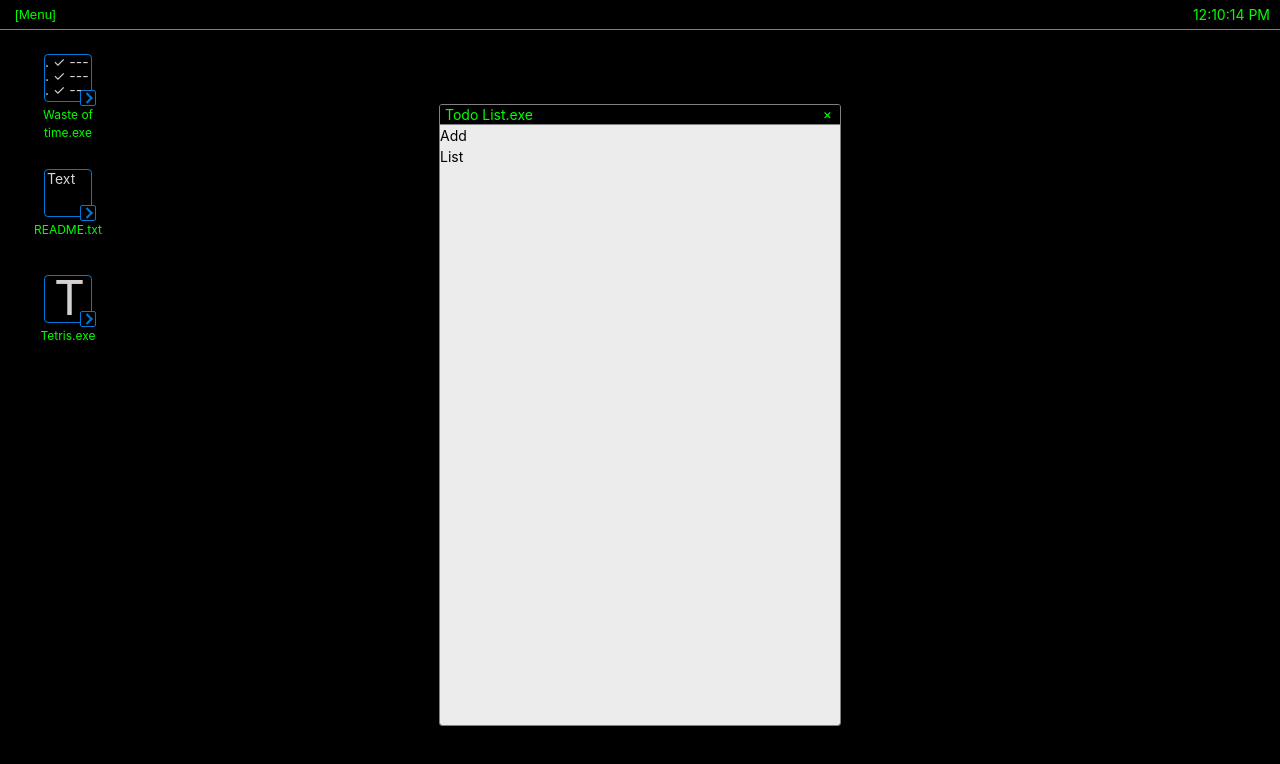
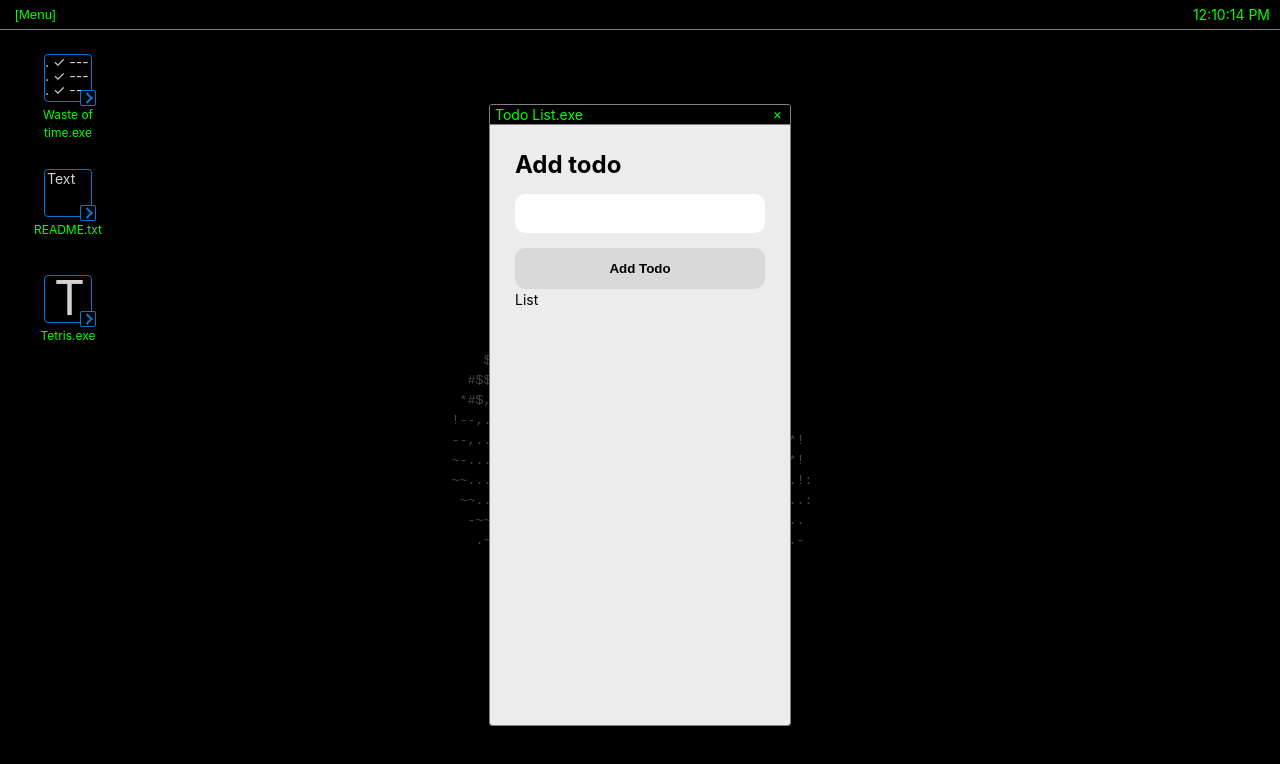
Before and after one commit to a-sorokin/waste-of-time, a React (Vite) app: page / in a window 1280 px wide. Shown: the top 764 px of the page. Built offline with nearby package versions, Linux system fonts and the light colour scheme.

Commit message:
upd todo component

```diff
--- a/src/apps/todoList/basicComponents/Button/Button.module.scss
+++ b/src/apps/todoList/basicComponents/Button/Button.module.scss
@@ -0,0 +1,21 @@
+.button {
+  cursor: pointer;
+  outline: none;
+  border: none;
+  border-radius: 10px;
+  background-color: var(--element-color);
+  padding-top: 13px;
+  padding-bottom: 13px;
+
+  &:hover {
+    background-color: var(--element-hover-color);
+  }
+
+  &:active {
+    scale: 1.02;
+  }
+}
+
+.text {
+  font-weight: bold;
+}
--- a/src/apps/todoList/basicComponents/Button/Button.tsx
+++ b/src/apps/todoList/basicComponents/Button/Button.tsx
@@ -1,5 +1,15 @@
-// import styles from './Button.module.scss';
+import styles from './Button.module.scss';
+import { FC, MouseEvent, ReactElement, memo } from 'react';
 
-export const Button = () => {
-  return <div>Button</div>;
+type Props = {
+  onClick: (e: MouseEvent<HTMLButtonElement>) => void;
+  children: ReactElement | string;
 };
+
+export const Button: FC<Props> = memo(({ children, onClick }) => {
+  return (
+    <button className={styles.button} onClick={onClick}>
+      <span className={styles.text}>{children}</span>
+    </button>
+  );
+});
--- /dev/null
+++ b/src/apps/todoList/basicComponents/Input/Input.module.scss
@@ -0,0 +1,8 @@
+.input {
+  outline: none;
+  border: none;
+  background-color: white;
+  border-radius: 10px;
+  padding: 12px;
+  font-weight: bold;
+}
--- a/src/apps/todoList/basicComponents/Input/Input.tsx
+++ b/src/apps/todoList/basicComponents/Input/Input.tsx
@@ -1,3 +1,10 @@
+import styles from './Input.module.scss';
+import { useCallback } from 'react';
+
 export const Input = () => {
-  return <div>Input</div>;
+  const onChange = useCallback(() => {
+    console.log(`hh`);
+  }, []);
+
+  return <input type="text" className={styles.input} autoFocus onChange={onChange} />;
 };
--- a/src/apps/todoList/components/Add/Add.module.scss
+++ b/src/apps/todoList/components/Add/Add.module.scss
@@ -1,3 +1,11 @@
 .add {
+  display: flex;
+  flex-direction: column;
+  gap: 15px;
+}
 
+.title {
+  font-weight: bold;
+  font-size: 24px;
+  line-height: 29px;
 }
--- a/src/apps/todoList/components/Add/Add.tsx
+++ b/src/apps/todoList/components/Add/Add.tsx
@@ -1,5 +1,18 @@
-// import styles from './Add.module.scss';
+import styles from './Add.module.scss';
+import { useCallback } from 'react';
+import { Button } from '@/apps/todoList/basicComponents/Button/Button';
+import { Input } from '@/apps/todoList/basicComponents/Input/Input';
 
 export const Add = () => {
-  return <div>Add</div>;
+  const onClick = useCallback(() => {
+    console.log(`hi`);
+  }, []);
+
+  return (
+    <div className={styles.add}>
+      <div className={styles.title}>Add todo</div>
+      <Input />
+      <Button onClick={onClick}>Add Todo</Button>
+    </div>
+  );
 };
--- a/src/apps/todoList/components/TodoList/TodoList.module.scss
+++ b/src/apps/todoList/components/TodoList/TodoList.module.scss
@@ -1,7 +1,7 @@
 .todoContainer {
   display: flex;
   width: 100%;
-  min-width: 400px;
+  min-width: 300px;
   height: 100%;
   min-height: 600px;
 }
@@ -14,4 +14,5 @@
   background-color: var(--todo-bg-color);
   min-width: 100%;
   min-height: 100%;
+  padding: 25px;
 }
--- a/src/apps/todoList/todoStyles.module.scss
+++ b/src/apps/todoList/todoStyles.module.scss
@@ -1,3 +1,5 @@
 :root {
-  --todo-bg-color: #ECECEC;
+  --todo-bg-color: #ececec;
+  --element-color: #d9d9d9;
+  --element-hover-color: #e7e7e7;
 }
--- a/src/features/os/components/AppContainer/AppContainer.tsx
+++ b/src/features/os/components/AppContainer/AppContainer.tsx
@@ -10,11 +10,13 @@ import { APPS } from '@/features/os/constants';
 type Props = {
   children: ReactNode;
   appName: APPS;
+  zIndex: number;
+
   launchSpeed?: number;
-  zIndex: number;
+  minWidth?: number;
 };
 
-export const AppContainer: FC<Props> = memo(({ children, appName, launchSpeed, zIndex }) => {
+export const AppContainer: FC<Props> = memo(({ children, appName, launchSpeed, zIndex, minWidth }) => {
   const nodeRef = useRef(null);
   const closeApp = useOsStore((state) => state.closeApp);
   const runningApps = useOsStore((state) => state.runningApps);
@@ -38,6 +40,7 @@ export const AppContainer: FC<Props> = memo(({ children, appName, launchSpeed, z
           <AppLoader launchSpeed={launchSpeed} />
 
           <Resizable
+            minWidth={minWidth}
             enable={{
               top: false,
               right: true,
--- a/src/features/os/components/Desktop/Desktop.tsx
+++ b/src/features/os/components/Desktop/Desktop.tsx
@@ -16,7 +16,7 @@ export const Desktop = () => {
 
       <div className={styles.apps}>
         {/*todo set launchSpeed = 30*/}
-        <AppContainer appName={APPS.todoList} launchSpeed={1} zIndex={1}>
+        <AppContainer appName={APPS.todoList} launchSpeed={1} zIndex={1} minWidth={300}>
           <TodoList />
         </AppContainer>
 
```
